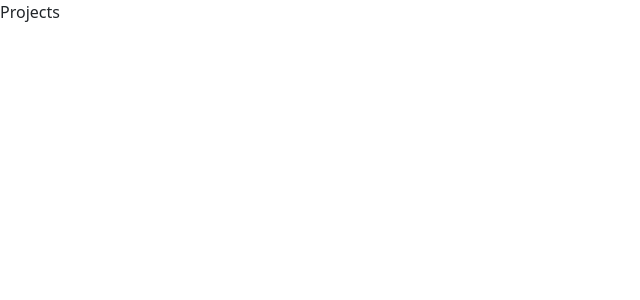
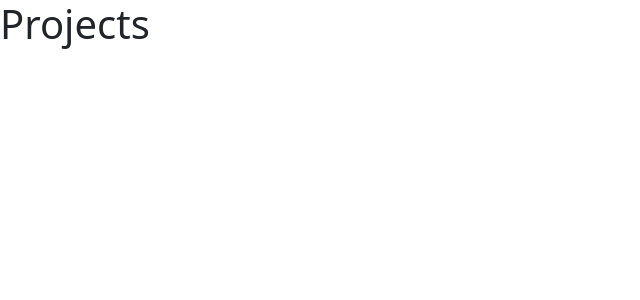
Before and after one commit to prodeveloper03/sounak-portfolio, a React (Create React App) app: page /Project in a window 1280 px wide. Shown: the top 300 px of the page, without its empty margins (0-640 px from the left). Built offline with nearby package versions, Linux system fonts and the light colour scheme.

Commit message:
redirection landing page

```diff
--- a/src/App.js
+++ b/src/App.js
@@ -1,5 +1,5 @@
 import React from 'react'
-import { Switch ,Route} from 'react-router';
+import { Switch ,Route, Redirect} from 'react-router';
 import Home from './Home'
 import About from './About'
 import Project from './Project'
@@ -15,6 +15,7 @@ const App = () => {
           <Route exact path = "/Project" component = {Project} />
           <Route exact path = "/Skills" component = {Skill} />
           <Route exact path = "/Contact" component = {Contact} />
+          <Redirect to = "/"/>
 
         </Switch>
 
--- a/src/Project.jsx
+++ b/src/Project.jsx
@@ -3,7 +3,7 @@ import React from 'react'
 
 const Project = () => {
   return(
-    <h>Projects</h>
+    <h1>Projects</h1>
   );
 }
 export default Project;
```
